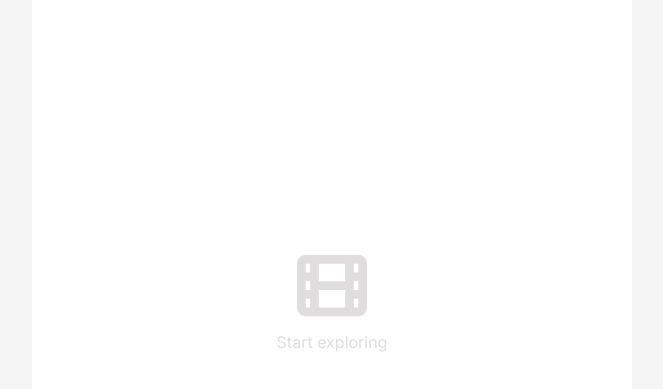
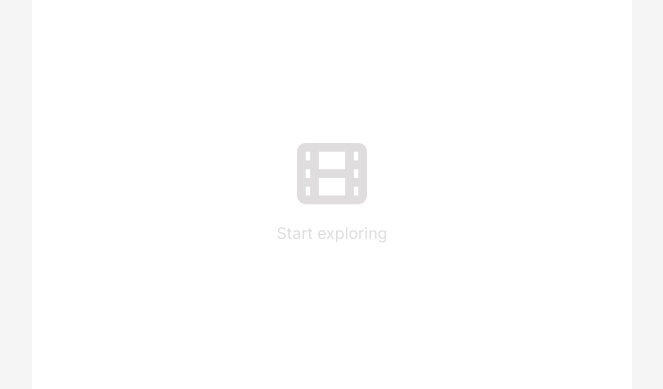
Before and after one commit to ruoyangchen/movie-watchlist, a plain HTML site: page index.html in a window 1280 px wide. Shown: the part 225-614 px from the top of the page, without its empty margins (308-971 px from the left). Drawn offline with nearby package versions, Linux system fonts and the light colour scheme.

Commit message:
fixed margin

```diff
--- a/index.css
+++ b/index.css
@@ -104,7 +104,7 @@ input{
     text-align: center;
     color: #DFDDDD;
     margin: auto;
-    margin-top: 30vh;
+    margin-top: 8em;
 }
 .no-data-state p{
     width: 300px;
--- a/index.html
+++ b/index.html
@@ -1,3 +1,5 @@
+
+<!DOCTYPE html>
 <html>
     <head><link rel="stylesheet" href="https://cdnjs.cloudflare.com/ajax/libs/normalize/8.0.1/normalize.css">
         <link rel="stylesheet" href="index.css">
```
